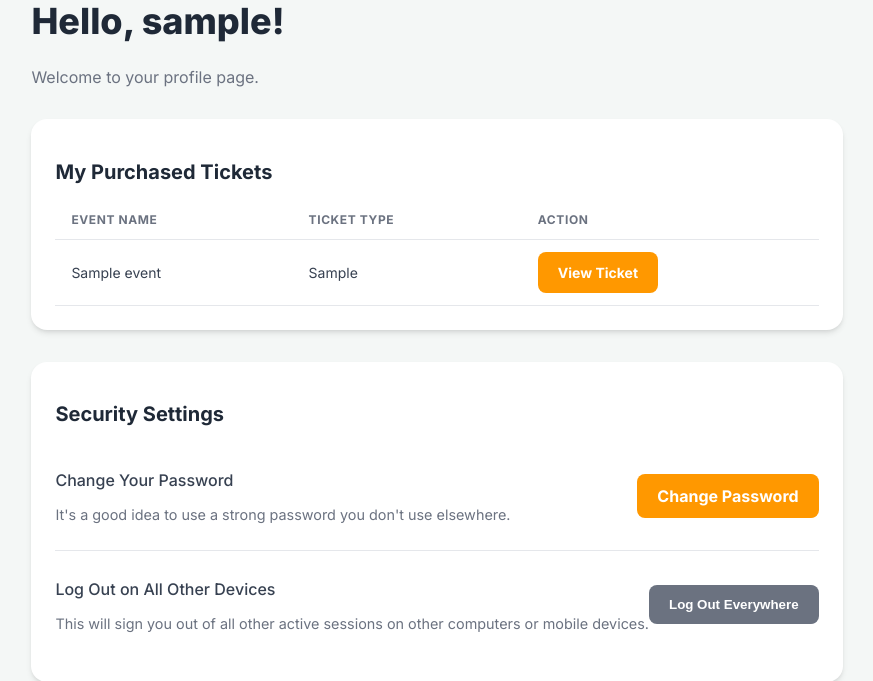
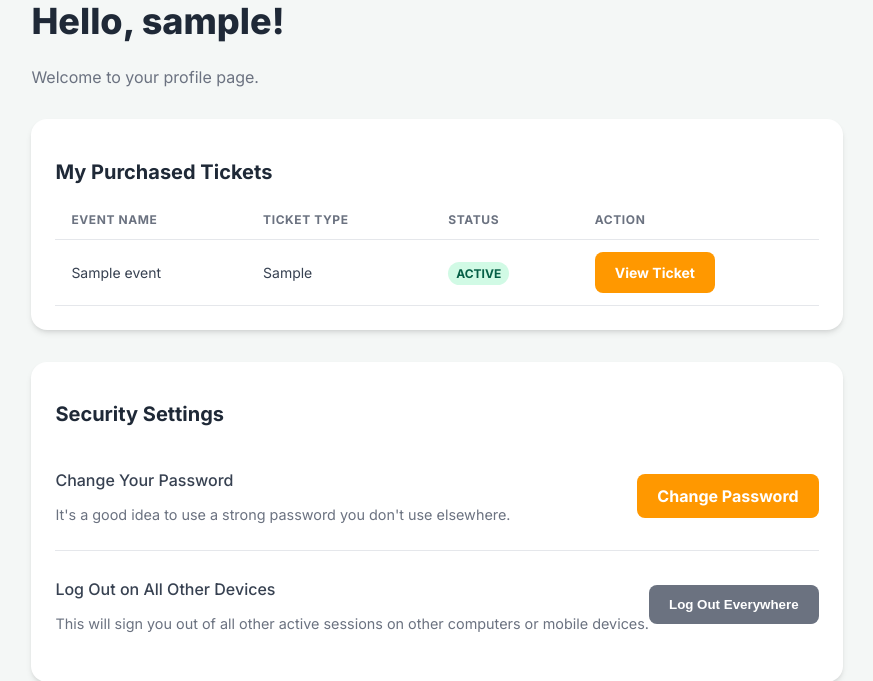
Before and after one commit to Plightin/inwit-tix-app, a Flask app: page /profile in a window 1280 px wide. Shown: the part 131-812 px from the top of the page, without its empty margins (203-1076 px from the left). Run offline with Flask 3, Linux system fonts and the light colour scheme; a user stored in the database is signed in; tables that the repository leaves empty hold one stand-in row (values such as "Sample post").

Commit message:
Update profile.html

```diff
--- a/templates/profile.html
+++ b/templates/profile.html
@@ -32,6 +32,7 @@
                     <tr>
                         <th>Event Name</th>
                         <th>Ticket Type</th>
+                        <th>Status</th>
                         <th>Action</th>
                     </tr>
                 </thead>
@@ -40,6 +41,13 @@
                         <tr>
                             <td>{{ ticket.event.name }}</td>
                             <td>{{ ticket.ticket_type }}</td>
+                            <td>
+                                {% if ticket.status == 'pending_transfer' %}
+                                    <span class="status-badge status-pending">Pending (Sent to {{ ticket.recipient_email }})</span>
+                                {% else %}
+                                    <span class="status-badge status-active">Active</span>
+                                {% endif %}
+                            </td>
                             <td><a href="{{ url_for('view_ticket', ticket_id=ticket.id) }}" class="btn" style="width: auto;">View Ticket</a></td>
                         </tr>
                     {% endfor %}
@@ -98,7 +106,7 @@
                 <p style="font-size: 0.9rem; color: #6b7280;">This will sign you out of all other active sessions on other computers or mobile devices.</p>
             </div>
             <form action="{{ url_for('logout_all_sessions') }}" method="post">
-                <button type="submit" class="btn" style="width: auto; background-color: #6b7280;">Log Out Everywhere</button>
+                <button type"submit" class="btn" style="width: auto; background-color: #6b7280;">Log Out Everywhere</button>
             </form>
         </div>
     </div>
```
